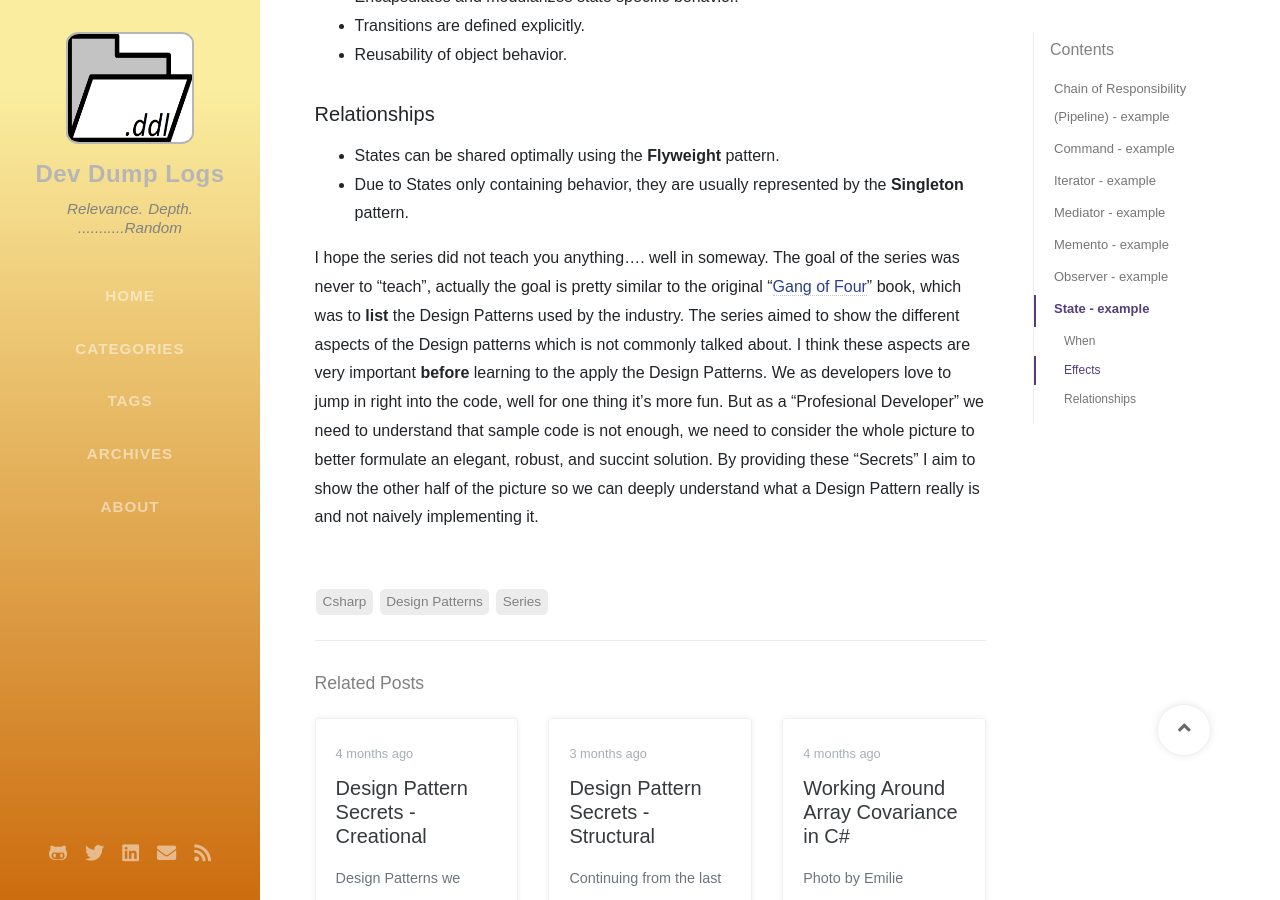
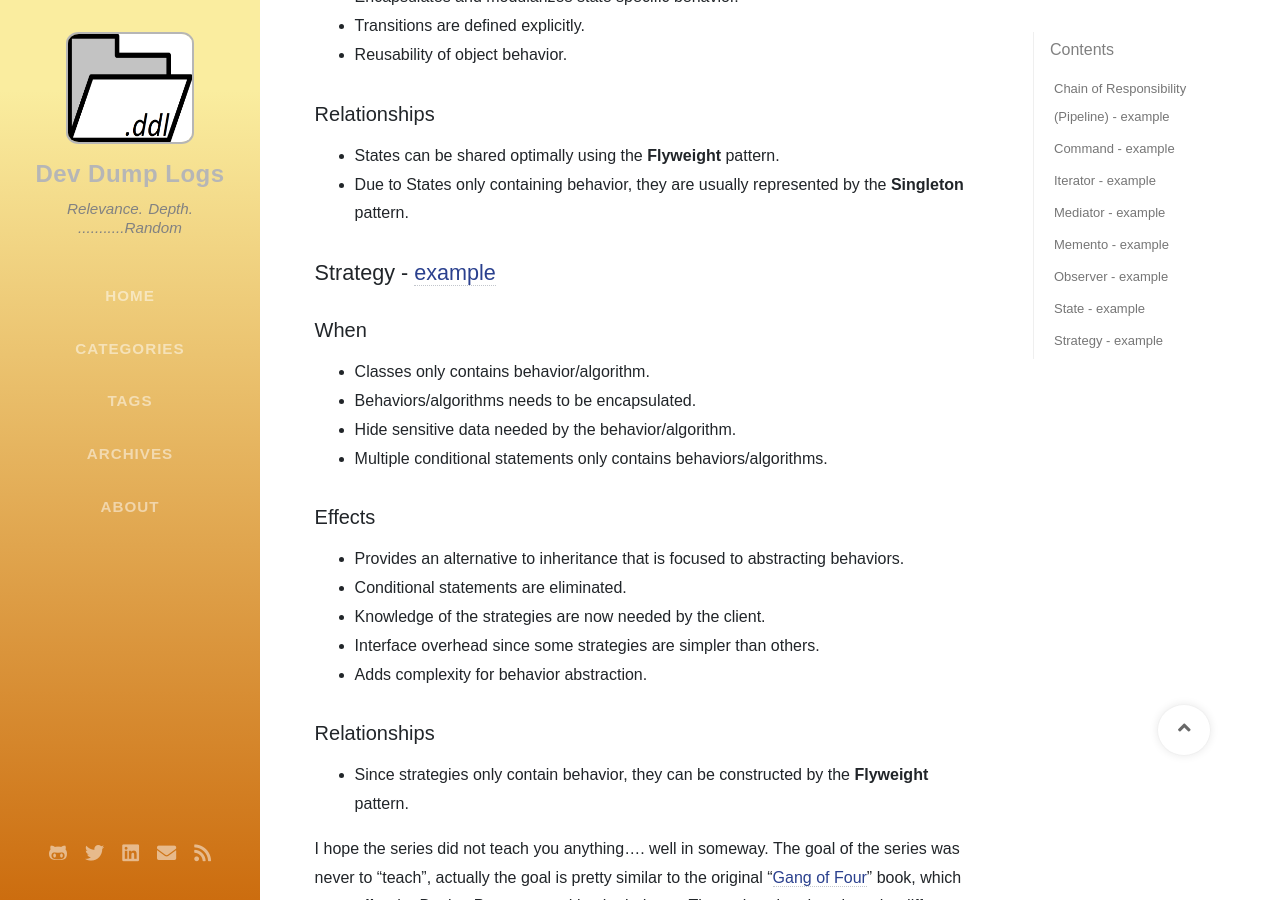
Before and after one commit to IanEscober/ianescober.github.io, a Jekyll site: the page built from _posts/2020-04-13-design-patterns-secrets-behavioral.md, in a window 1280 px wide and 900 px high, scrolled down 4026 px. Built offline with Jekyll 4.4.1, drawn with Linux system fonts in a browser that asks for light colours; nearby versions of some CDN libraries; some web fonts are replaced; comment, search, counter and statistics services are not loaded.

Commit message:
Added Strategy Pattern to 'DPS - B' Post

```diff
--- a/_posts/2020-04-13-design-patterns-secrets-behavioral.md
+++ b/_posts/2020-04-13-design-patterns-secrets-behavioral.md
@@ -120,4 +120,21 @@
 - States can be shared optimally using the __Flyweight__ pattern.
 - Due to States only containing behavior, they are usually represented by the  __Singleton__ pattern.
 
+## Strategy - [example](https://github.com/IanEscober/DesignPatterns/tree/master/src/Strategy)
+### When
+- Classes only contains behavior/algorithm.
+- Behaviors/algorithms needs to be encapsulated.
+- Hide sensitive data needed by the behavior/algorithm.
+- Multiple conditional statements only contains behaviors/algorithms.
+
+### Effects
+- Provides an alternative to inheritance that is focused to abstracting behaviors.
+- Conditional statements are eliminated.
+- Knowledge of the strategies are now needed by the client.
+- Interface overhead since some strategies are simpler than others.
+- Adds complexity for behavior abstraction.
+
+### Relationships
+- Since strategies only contain behavior, they can be constructed by the __Flyweight__ pattern.
+
 I hope the series did not teach you anything.... well in someway. The goal of the series was never to "teach", actually the goal is pretty similar to the original "[Gang of Four](https://www.amazon.com/Design-Patterns-Object-Oriented-Addison-Wesley-Professional-ebook/dp/B000SEIBB8)" book, which was to __list__ the Design Patterns used by the industry. The series aimed to show the different aspects of the Design patterns which is not commonly talked about. I think these aspects are very important __before__ learning to the apply the Design Patterns. We as developers love to jump in right into the code, well for one thing it's more fun. But as a "Profesional Developer" we need to understand that sample code is not enough, we need to consider the whole picture to better formulate an elegant, robust, and succint solution. By providing these "Secrets" I aim to show the other half of the picture so we can deeply understand what a Design Pattern really is and not naively implementing it.
```
